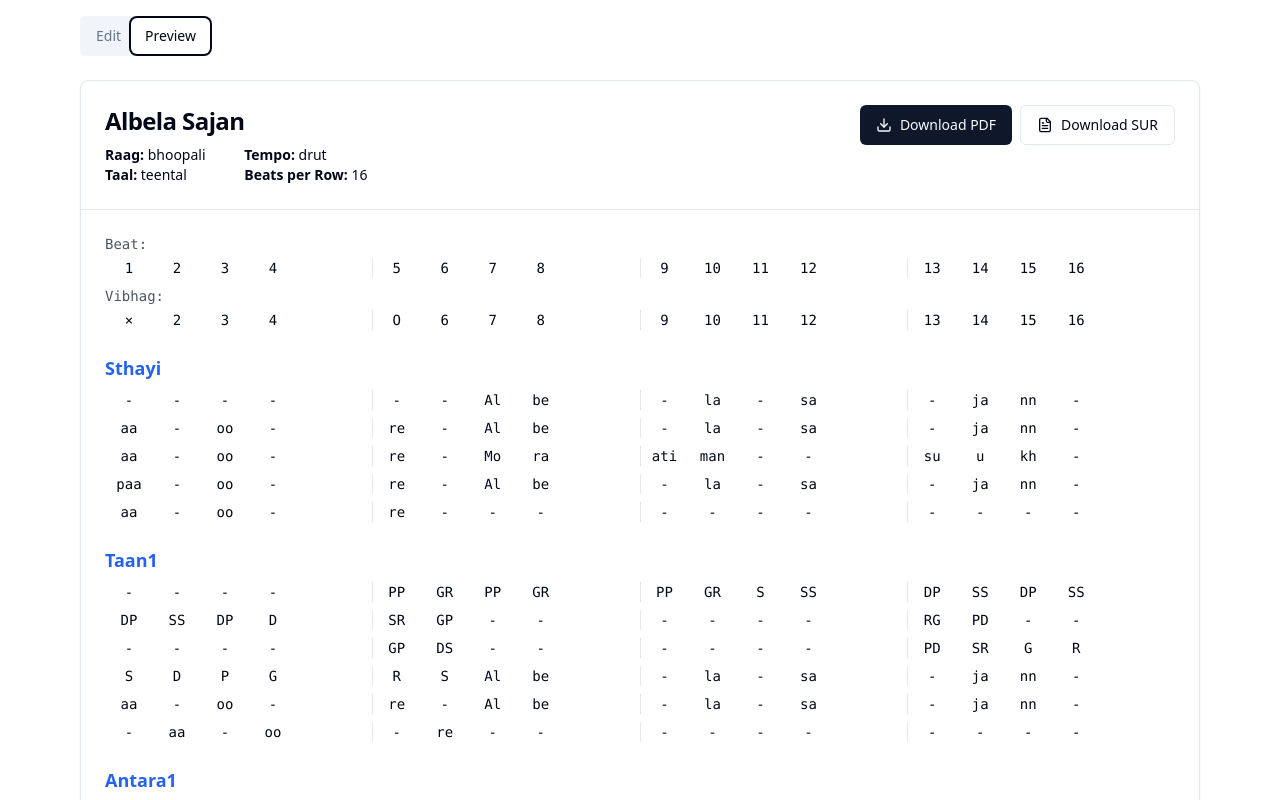
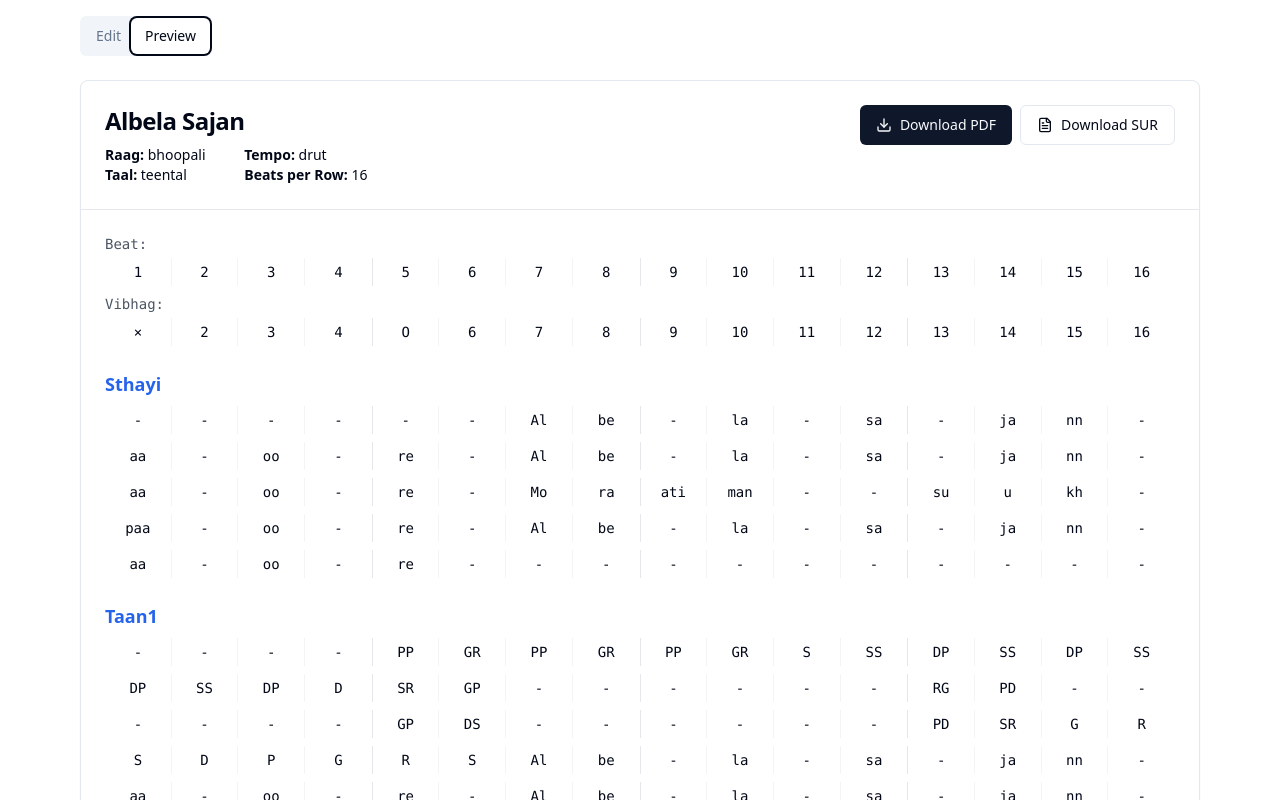
Before and after one commit to codevalley/surmaker, a React (Vite) app in the folder websur/: page / in a window 1280 px wide. Both pictures are taken after a click on the tab "Preview". Shown: the top 800 px of the page. Built offline with nearby package versions, Linux system fonts and the light colour scheme.

Commit message:
Add new way to parse lyrics/notes

```diff
--- a/websur/src/artifact-component.tsx
+++ b/websur/src/artifact-component.tsx
@@ -51,9 +51,53 @@ b: [pa][a][oo][-][re][-][Al][be][-][la][-][sa][-][ja][nn][-]
 b: [-][aa][-][oo][-][re][-][be][-][la][-][sa][-][ja][nn][-]
 b: [aa][-][oo][-][re][-][-][-][-][-][-][-][-][-][-][-]`;
 
-const parseSURFile = (content) => {
-  const sections = {};
-  let currentSection = null;
+interface BeatGridProps {
+  beats: (string | number)[];
+  totalBeats?: number;
+  groupSize?: number;
+}
+
+const BeatGrid: React.FC<BeatGridProps> = ({ beats, totalBeats = 16, groupSize = 4 }) => {
+  const groups = [];
+  for (let i = 0; i < totalBeats; i += groupSize) {
+    groups.push(beats.slice(i, i + groupSize));
+  }
+
+  return (
+    <div className="flex w-full">
+      {groups.map((group, groupIdx) => (
+        <div key={groupIdx} className="flex-1 border-r last:border-r-0 border-gray-200">
+          <div className="grid grid-cols-4">
+            {group.map((beat, beatIdx) => {
+              // Convert beat to string for processing
+              const beatStr = String(beat || '');
+
+              // Handle lyrics:notes format if it's a string containing ':'
+              const [lyrics, notes] = beatStr.includes(':') ? beatStr.split(':') : [null, beatStr];
+
+              return (
+                <div
+                  key={beatIdx}
+                  className="p-1 text-center border-r last:border-r-0 border-gray-100 min-h-[2em] flex items-center justify-center"
+                >
+                  <div className="text-sm">
+                    {lyrics && <div className="text-blue-600">{lyrics}</div>}
+                    {notes && <div className={lyrics ? "text-red-600" : ""}>{notes}</div>}
+                    {!beat && '-'}
+                  </div>
+                </div>
+              );
+            })}
+          </div>
+        </div>
+      ))}
+    </div>
+  );
+};
+
+const parseSURFile = (content: string) => {
+  const sections: Record<string, string[]> = {};
+  let currentSection: string | null = null;
 
   content.split('\n').forEach(line => {
     if (line.startsWith('%%')) {
@@ -65,14 +109,14 @@ const parseSURFile = (content) => {
   });
 
   // Parse config into object
-  const config = {};
+  const config: Record<string, string> = {};
   sections.config?.forEach(line => {
     const [key, value] = line.split(':').map(s => s.trim().replace(/"/g, ''));
     config[key] = value;
   });
 
   // Parse composition into structured format
-  const composition = [];
+  const composition: Array<{ title: string; lines: Array<{ type: string; beats: string[] }> }> = [];
   let currentGroup = null;
 
   sections.composition?.forEach(line => {
@@ -81,31 +125,28 @@ const parseSURFile = (content) => {
       composition.push(currentGroup);
     } else if (currentGroup && line.trim()) {
       const [type, content] = line.split(':').map(s => s.trim());
-      const beats = content.match(/\[(.*?)\]/g)?.map(beat => beat.slice(1, -1)) || [];
+      let beats: string[];
+
+      // Check if content uses bracketed format
+      if (content.includes('[')) {
+        // Parse bracketed format
+        beats = content.match(/\[(.*?)\]/g)?.map(beat => beat.slice(1, -1)) || [];
+      } else {
+        // Parse space-separated format
+        beats = content.trim().split(/\s+/).map(beat => {
+          // Handle quoted lyrics with spaces
+          if (beat.startsWith('"') && beat.endsWith('"')) {
+            return beat.slice(1, -1);
+          }
+          return beat;
+        });
+      }
+
       currentGroup.lines.push({ type, beats });
     }
   });
 
   return { config, composition };
-};
-
-const BeatGrid = ({ beats, totalBeats = 16, groupSize = 4 }) => {
-  const groups = [];
-  for (let i = 0; i < totalBeats; i += groupSize) {
-    groups.push(beats.slice(i, i + groupSize));
-  }
-
-  return (
-    <div className="flex w-full">
-      {groups.map((group, groupIdx) => (
-        <div key={groupIdx} className="flex-1 border-r last:border-r-0 border-gray-200">
-          {group.map((beat, idx) => (
-            <span key={idx} className="inline-block w-12 text-center">{beat || '-'}</span>
-          ))}
-        </div>
-      ))}
-    </div>
-  );
 };
 
 const PDFExporter = ({ config, composition }) => {
```
Also changed, not shown: 1 other file (tests, documents, lock files or other folders).
